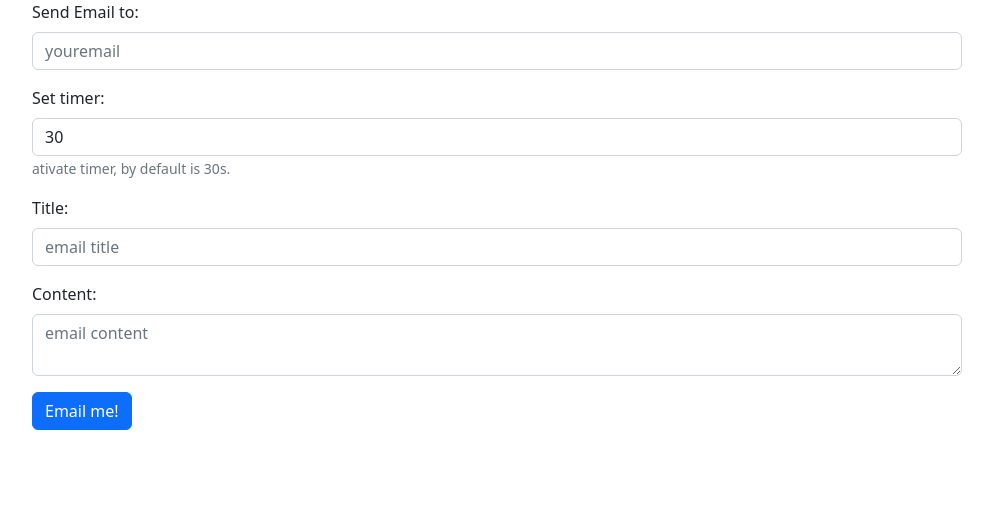
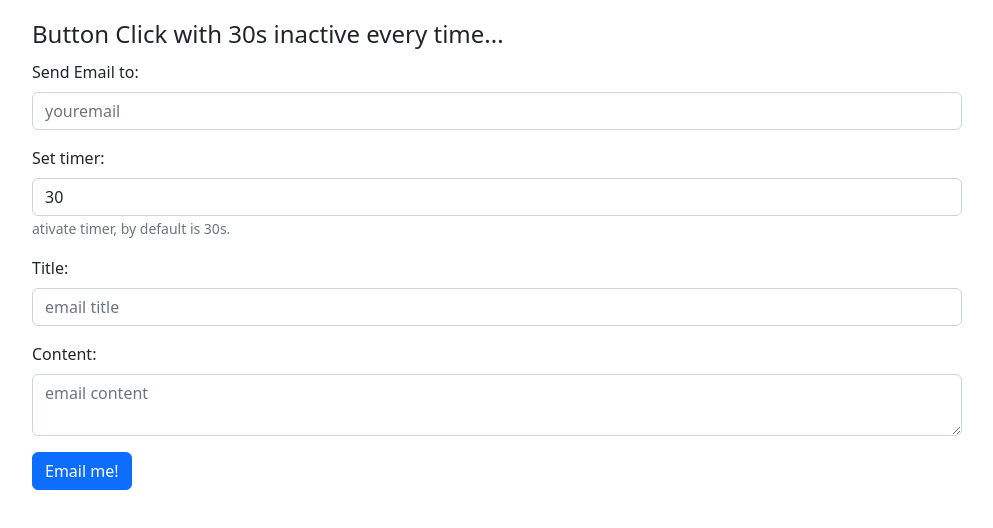
Before and after one commit to wd810/button-click, a Vue app: page / in a window 1280 px wide. Shown: the top 528 px of the page, without its empty margins (50-1043 px from the left). Built offline with nearby package versions, Linux system fonts and the light colour scheme.

Commit message:
add title

```diff
--- a/src/components/Button.vue
+++ b/src/components/Button.vue
@@ -1,6 +1,9 @@
 <template>
-    <form class="container"
+    <form class="container mt-3"
           @submit.prevent='sendEmail'>
+        <fieldset>
+            <legend>Button Click with 30s inactive every time...</legend>
+
             <div class="col-sm-10 mb-3">
                 <label class="form-label">Send Email to: </label>
                 <input class='form-control'
@@ -46,6 +49,7 @@
             </div>
             <button class="btn btn-primary"
                 :disabled="timerActive">Email me!</button>
+        </fieldset>
     </form>
 
 </template>
```
Also changed, not shown: 5 other files (tests, documents, lock files or other folders). Lines whose indentation alone changed are shown as unchanged.
